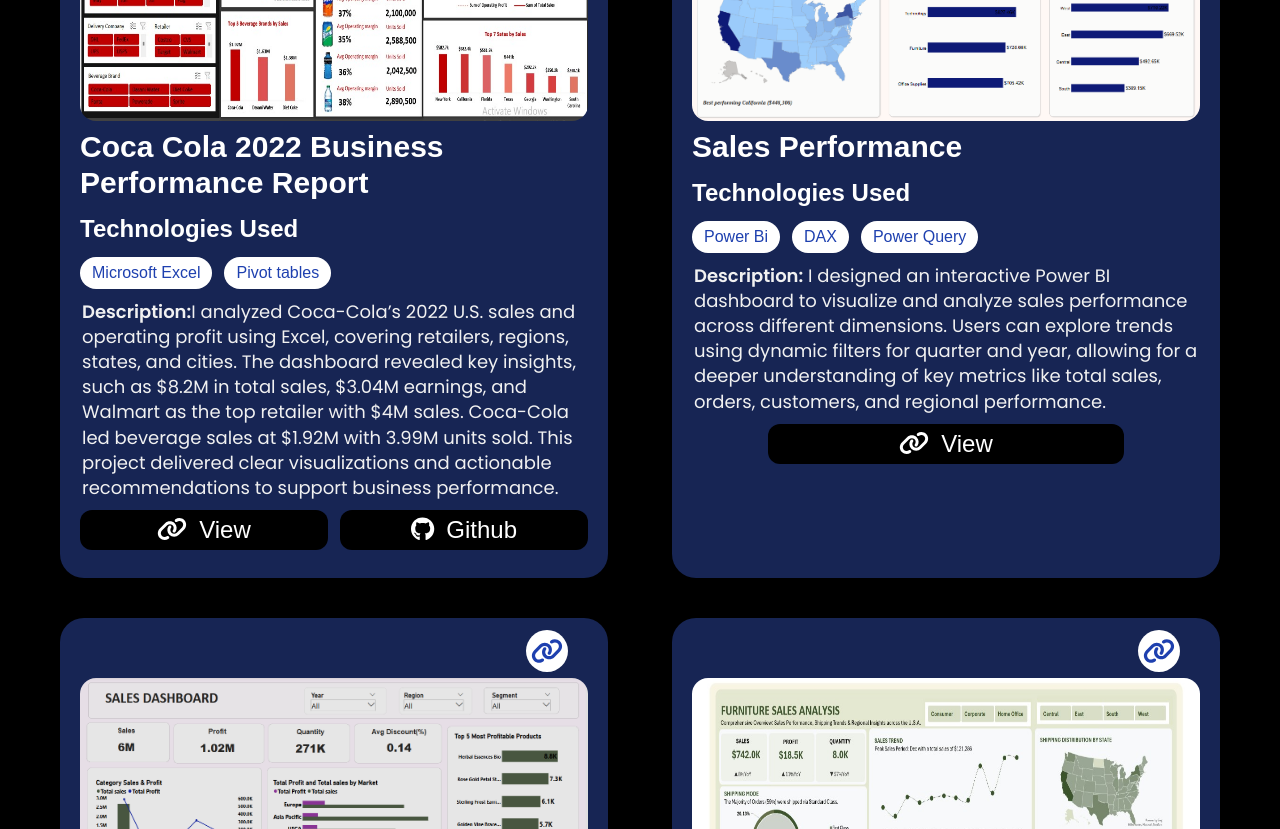
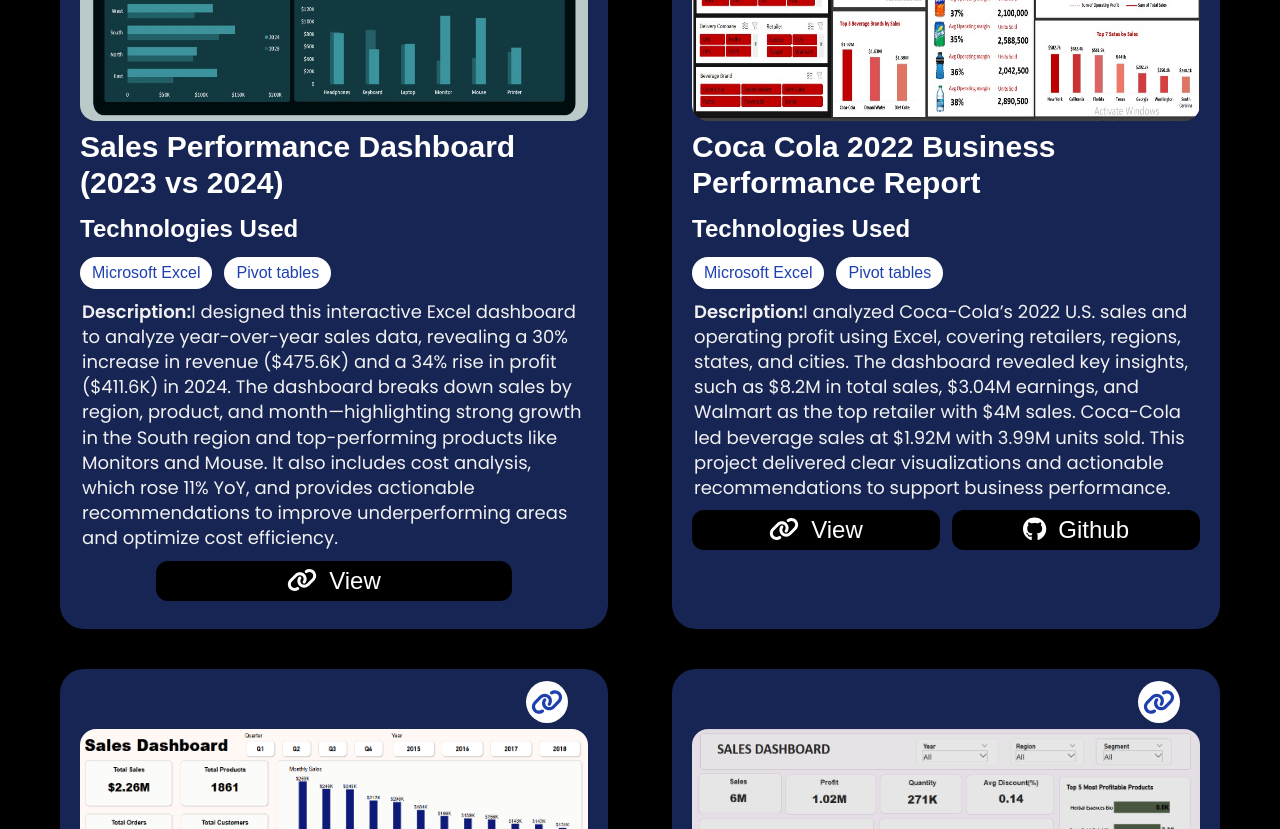
Before and after one commit to Famzy077/Client_Portfolio, a Next.js app: page / in a window 1280 px wide. Shown: the part 2460-3289 px from the top of the page. Built offline with nearby package versions, Linux system fonts and the light colour scheme; a web font is replaced by a local one.

Commit message:
add a new  project

```diff
--- a/src/app/Components/Home.tsx
+++ b/src/app/Components/Home.tsx
@@ -24,6 +24,7 @@
 import JobImg from './Images/job.png';
 import CarInsurance from './Images/CarInsurance.jpg'
 import cocaCola from '/public/coca-cola.jpg'
+import Sales from '/public/SalesPerformance.jpg'
 
 interface HomeProps {
   children: React.ReactNode;
@@ -188,6 +189,29 @@
                 <button onClick={() => setSelectedCategory('data-vitualization')} className='border-2 bg-blue-100 font-semi border-blue-800 text-xl md:text-4xl font-semibold text-blue-800 cursor-pointer px-1 md:px-9 p-1 hover:text-white hover:bg-blue-800 transition-all rounded-xl'>Data</button>
             </main> */}
             <div className='project grid md:grid-cols-2 mx-0 m-2 md:m-10 gap-5 text-white'>
+                <div className='p-5 mx-3 bg-blue-950 rounded-3xl relative'>
+                    <Link href='https://drive.google.com/drive/folders/1kR5e1Mr6l3ytDxT-5Zhe0uy8yTJp4M3m?usp=sharing'><FontAwesomeIcon className='absolute right-10 text-blue-800 bg-white p-[5px] cursor-pointer rounded-full top-3 w-[1.5rem] h-[1.5rem] md:w-[2rem] md:h-[2rem]' icon={faLink}/></Link>
+                    <div className='mt-10 mb-2'>
+                        <Image className='rounded-2xl h-[fit-content] md:h-[19.5rem]' src={Sales} alt='project-image'/>
+                    </div>
+                    <div>
+                        <h1 className='text-2xl md:text-3xl font-extrabold'>Sales Performance Dashboard (2023 vs 2024)</h1>
+                        <p className='text-2xl font-semibold my-3'>Technologies Used</p>
+                        <div className='flex gap-3'>
+                        <div className='bg-white text-blue-800 rounded-full p-1 px-3'>
+                                <p>Microsoft Excel</p>
+                            </div>
+                            <div className='bg-white text-blue-800 rounded-full p-1 px-3'>
+                                <p>Pivot tables</p>
+                            </div>
+                        </div>
+                        <p className='text-white font-serif description'><span className='font-semibold'>Description:</span>I designed this interactive Excel dashboard to analyze year-over-year sales data, revealing a 30% increase in revenue ($475.6K) and a 34% rise in profit ($411.6K) in 2024. The dashboard breaks down sales by region, product, and month—highlighting strong growth in the South region and top-performing products like Monitors and Mouse. It also includes cost analysis, which rose 11% YoY, and provides actionable recommendations to improve underperforming areas and optimize cost efficiency.</p>
+                        <div className=' text-white text-xl md:text-2xl font- rounded-xl flex justify-around my-2 gap-3'>
+                            <Link className='bg-black w-[70%] text-white px-3 md:px-6 p-1 rounded-xl text-center transition-transform duration-300 hover:scale-105 hover:bg-blue-600' href='https://drive.google.com/drive/folders/1kR5e1Mr6l3ytDxT-5Zhe0uy8yTJp4M3m?usp=sharing'><FontAwesomeIcon className='text-white mr-3' icon={faLink} />View</Link>
+                            {/* <Link className='bg-black w-[70%] text-white px-3 md:px-6 p-1 rounded-xl text-center transition-transform duration-300 hover:scale-105 hover:bg-blue-600' href='https://github.com/BisiriyuTemitope/Coca-Cola-2022-Business-Performance-Report'><FontAwesomeIcon className='text-white mr-3' icon={faGithub} />Github</Link> */}
+                        </div>
+                    </div>
+                </div>
                 <div className='p-5 mx-3 bg-blue-950 rounded-3xl relative'>
                     <Link href='https://drive.google.com/drive/folders/1wkhfqN1RL1yFHbYbdbYXiKjeURtGgCmX?usp=sharing'><FontAwesomeIcon className='absolute right-10 text-blue-800 bg-white p-[5px] cursor-pointer rounded-full top-3 w-[1.5rem] h-[1.5rem] md:w-[2rem] md:h-[2rem]' icon={faLink}/></Link>
                     <div className='mt-10 mb-2'>
```
Also changed, not shown: public/SalesPerformance.jpg (added).
